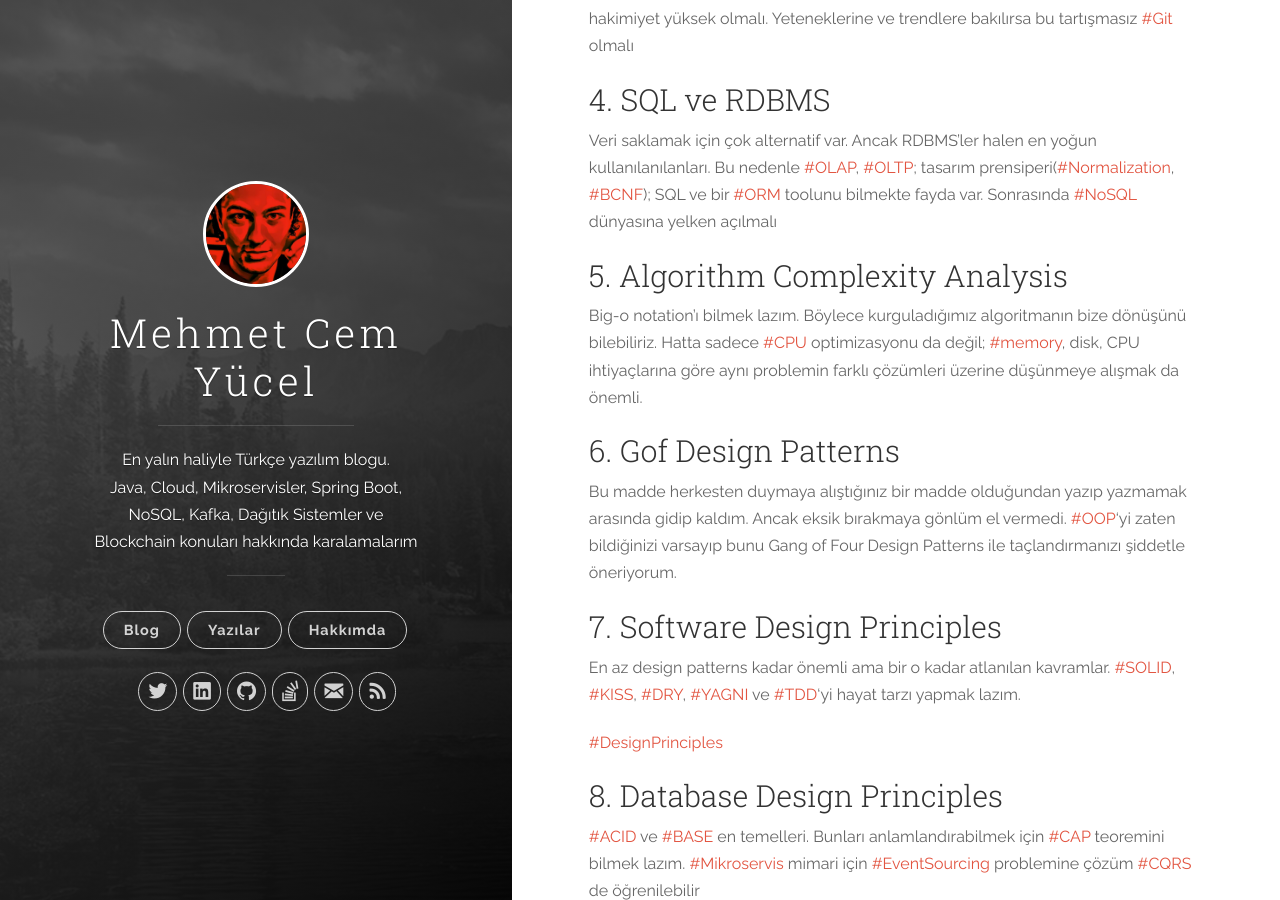
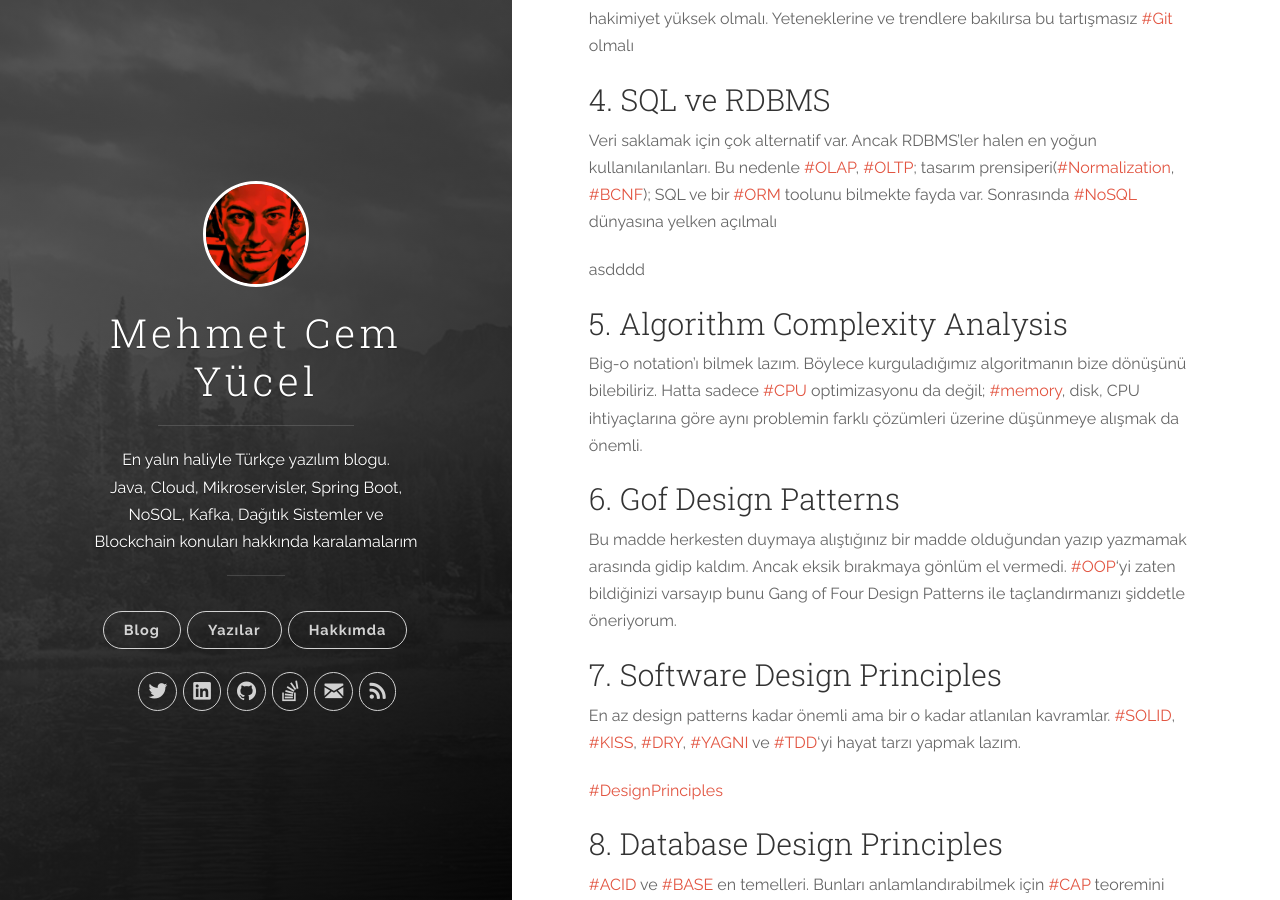
Before and after one commit to pozerank/pozerank.github.io, a Jekyll site: the page built from _posts/2019-02-18-bir-yazilimcinin-bilmesi-gereken-15-madde.markdown, in a window 1280 px wide and 900 px high, scrolled down 1266 px. Built offline with Jekyll 4.4.1, drawn with Linux system fonts in a browser that asks for light colours; comment, search, counter and statistics services are not loaded.

```diff
--- a/_config.yml
+++ b/_config.yml
@@ -17,6 +17,7 @@ author:
   github_username:  mehmetcemyucel
   linkedin_username:  mehmetcemyucel
   stackoverflow_username: mehmetcemyucel
+adsense_opened: true
 
 google:
   adsense:
--- a/_includes/feed-ici-1.html
+++ b/_includes/feed-ici-1.html
@@ -10,6 +10,6 @@
      (adsbygoogle = window.adsbygoogle || []).push({});
 </script>
 {% if site.adsense_opened == true %}
-asddd
+asdddd
 {% endif %}
 {% endif %}
```
